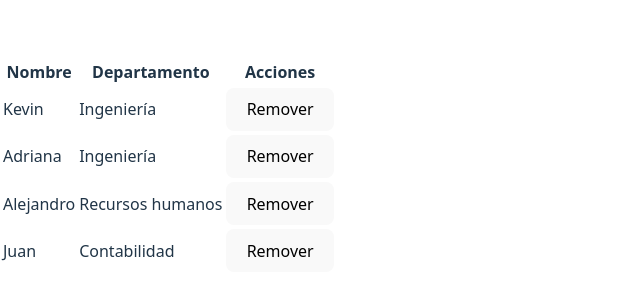
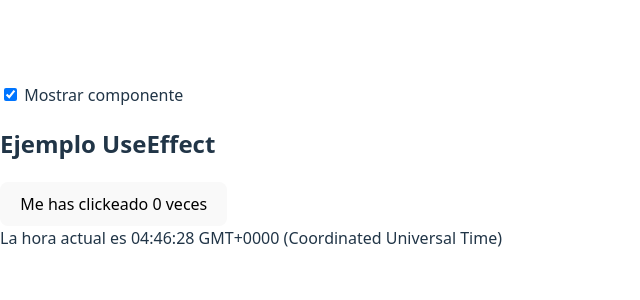
Before and after one commit to kochoa-dot/Peliculas_API_FE, a React (Vite) app in the folder react-peliculas/: page / in a window 1280 px wide. Shown: the part 234-534 px from the top of the page, without its empty margins (0-640 px from the left). Built offline with nearby package versions, Linux system fonts and the light colour scheme.

Commit message:
Aprendiendo a utilizar UseEffect

```diff
--- a/react-peliculas/src/App.tsx
+++ b/react-peliculas/src/App.tsx
@@ -1,10 +1,14 @@
-import Tabla from "./Tabla";
+import { useState } from "react";
+import EjemploUseEffect from "./EjemploUseEffect";
 
 export default function App() {
 
+  const [mostrar, setMostrar] = useState(true);
+
   return(
     <>
-      <Tabla />
+      <input type="checkbox" defaultChecked={mostrar} onChange={e => setMostrar(e.target.checked)} /> Mostrar componente
+      {mostrar ? <EjemploUseEffect/> : undefined }
     </>
   );
 }
--- /dev/null
+++ b/react-peliculas/src/EjemploUseEffect.tsx
@@ -0,0 +1,42 @@
+import { useEffect, useState } from "react"
+//Algo que logra el useEffect es ejecutar una funcionalidad al cargar el componente por lo tanto al tener el UseEffect le pasamos el efecto que es la función que yo quiero que se ejecute
+export default function EjemploUseEffect(){
+
+    const [clicks, setClicks] = useState(0);
+
+    const [hora, setHora] = useState(new Date());
+    //Colocamos al final un array vacío de dependencias lo que provoca que el efecto solo se ejecute una vez justo después del primer render cuando el componente se monta (dependencia vacía)
+    useEffect(() => {
+        console.log('el componente ha cargado');
+
+        return() => console.log('Desmontando el componente');
+    }, []);
+    //También podemos ejecutar una función al momento de desmontar un componente o destruir el componente
+
+    //Es muy importante que a tus useEffect le coloques un listado de dependencias si es algo que se tiene que ejecutar siempre con cada renderizado no importa pero lo normal es que se ejecuten en condiciones específicas
+    useEffect(() => {
+        console.log('Hook del click');
+        document.title = `${clicks} veces`;
+    }, [clicks]);
+
+    useEffect(() => {
+        const timerId = setInterval(() => {
+            setHora(new Date());
+        }, 1000);
+
+        return() => clearInterval(timerId);
+    })
+
+    return(
+        <>
+        <h2>Ejemplo UseEffect</h2>
+        {/* Acá se renderiza el componente cada que clickeamos el botón ya que el efecto se va a ejecutar al cargar el componente y con cada renderizado del componente */}
+        <div>
+            <button onClick={() => setClicks(clicks + 1)}>Me has clickeado {clicks} veces</button>
+        </div>
+        <div>
+            La hora actual es {hora.toTimeString()}
+        </div>
+        </>
+    )
+}
```
